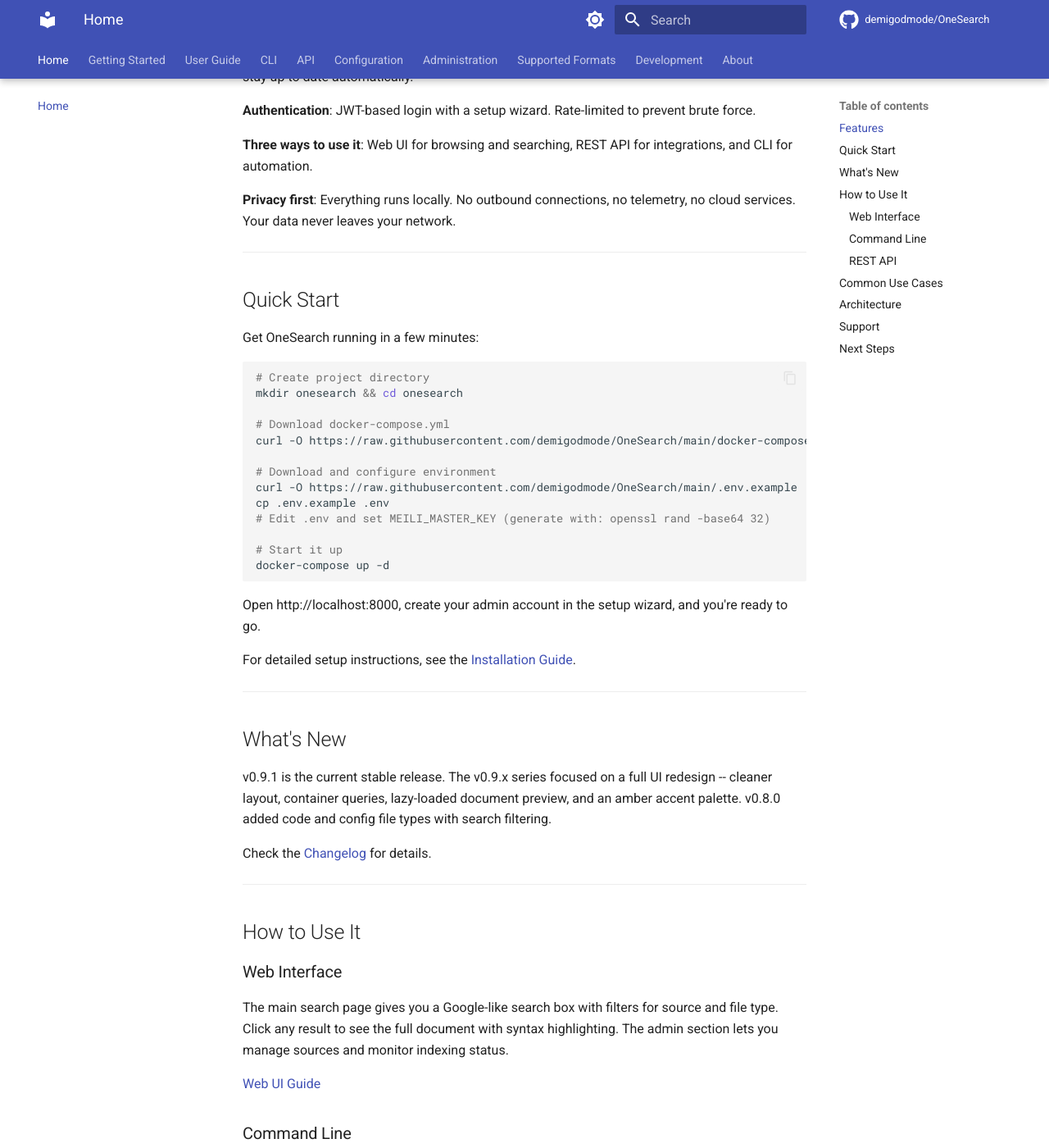
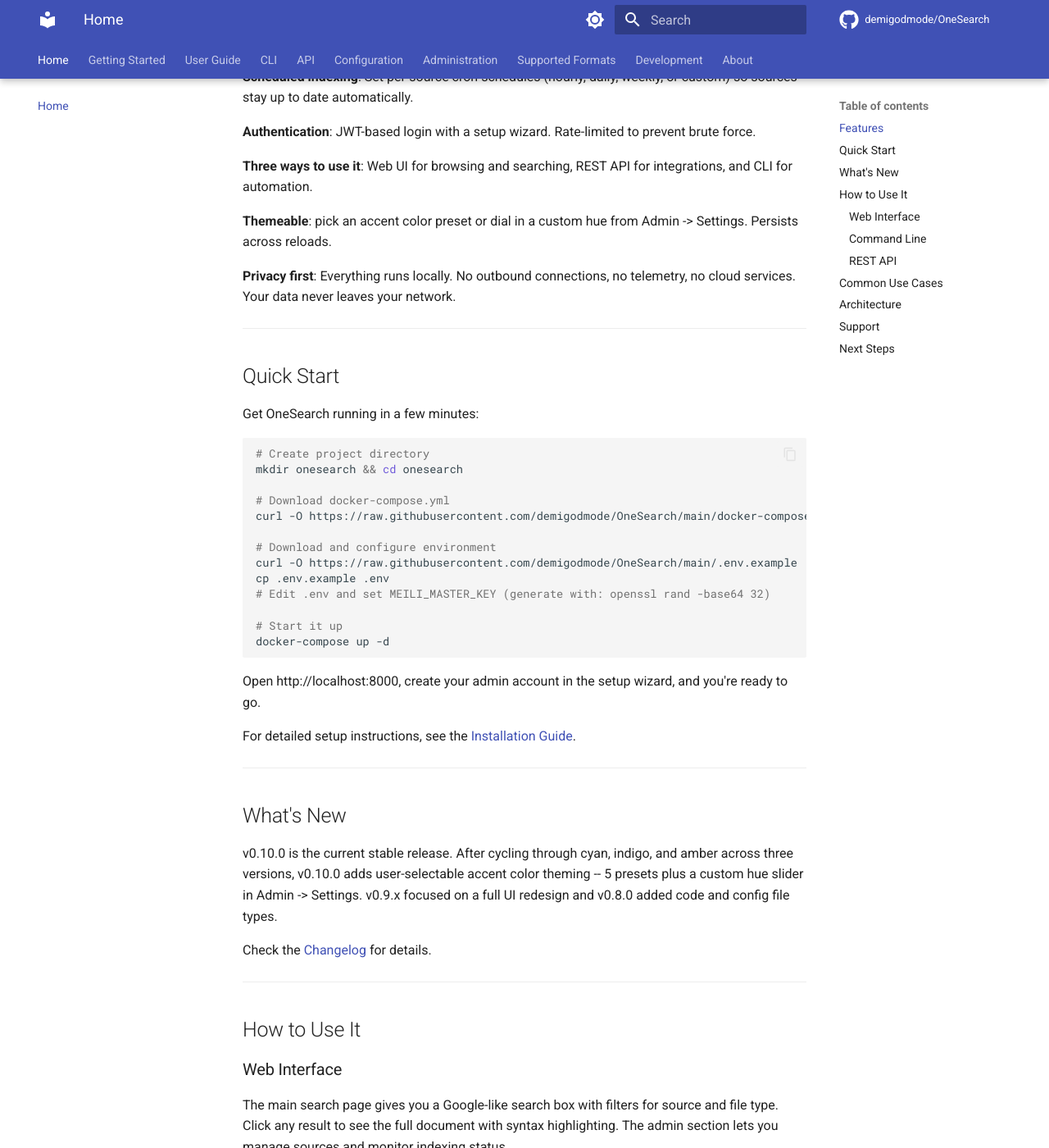
Before and after one commit to demigodmode/OneSearch, an MkDocs documentation site: the page built from docs/index.md, in a window 1280 px wide and 1400 px high, scrolled down 651 px. Shown: the whole window at 82% size. Built offline with MkDocs 1.6.1 and Material for MkDocs 9.7.7, drawn with Linux system fonts in a browser that asks for light colours; comment, search, counter and statistics services are not loaded; the version menu is left out; some of the changed text lies outside the part shown.

Commit message:
docs: update to v0.10.0, fix missing file types, add theme system

```diff
--- a/docs/index.md
+++ b/docs/index.md
@@ -10,7 +10,7 @@
 
 **Fast full-text search** with typo tolerance and relevance ranking. OneSearch uses Meilisearch under the hood, so searches are typically sub-second even with millions of documents.
 
-**Multiple file types supported**: text files, markdown, PDFs, and Microsoft Office documents (Word, Excel, PowerPoint).
+**Multiple file types supported**: text files, code (.py, .js, .go, .rs and more), config files (.yaml, .toml, .json, .env and more), markdown, PDFs, and Microsoft Office documents (Word, Excel, PowerPoint).
 
 **Multiple sources**: Index local directories, NAS shares, or external drives. Each source can have its own include/exclude patterns.
 
@@ -21,6 +21,8 @@
 **Authentication**: JWT-based login with a setup wizard. Rate-limited to prevent brute force.
 
 **Three ways to use it**: Web UI for browsing and searching, REST API for integrations, and CLI for automation.
+
+**Themeable**: pick an accent color preset or dial in a custom hue from Admin -> Settings. Persists across reloads.
 
 **Privacy first**: Everything runs locally. No outbound connections, no telemetry, no cloud services. Your data never leaves your network.
 
@@ -54,7 +56,7 @@
 
 ## What's New
 
-v0.9.1 is the current stable release. The v0.9.x series focused on a full UI redesign -- cleaner layout, container queries, lazy-loaded document preview, and an amber accent palette. v0.8.0 added code and config file types with search filtering.
+v0.10.0 is the current stable release. After cycling through cyan, indigo, and amber across three versions, v0.10.0 adds user-selectable accent color theming -- 5 presets plus a custom hue slider in Admin -> Settings. v0.9.x focused on a full UI redesign and v0.8.0 added code and config file types.
 
 Check the [Changelog](about/changelog.md) for details.
 
```
Also changed, not shown: docs/about/changelog.md (+4 -0 lines).
